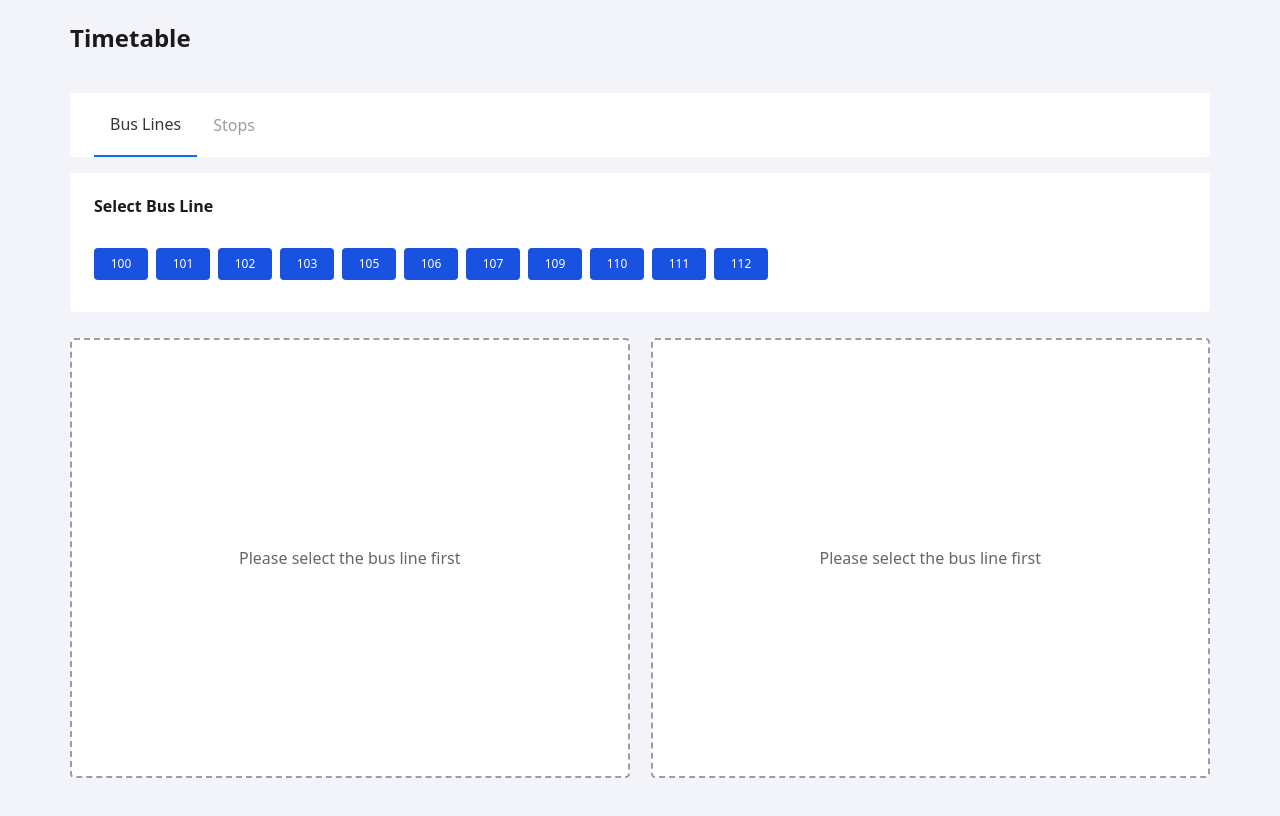
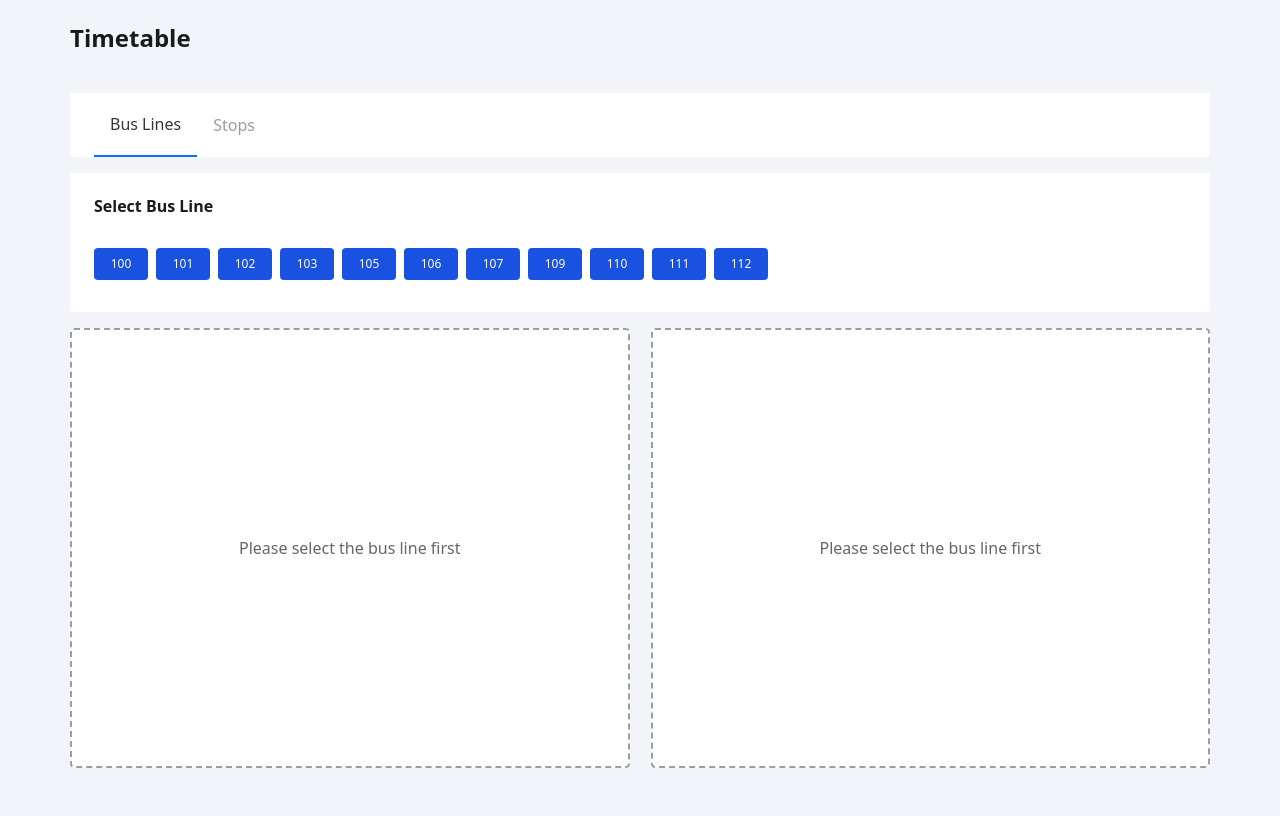
Before and after one commit to MPolonis/bus-stops, a Vue app: page / in a window 1280 px wide. Shown: the top 816 px of the page. Built offline with nearby package versions, Linux system fonts and the light colour scheme; data requests are answered from the project's data file.

Commit message:
fix: correct styles for lists

```diff
--- a/src/components/StopsAndTimeSection.vue
+++ b/src/components/StopsAndTimeSection.vue
@@ -23,8 +23,7 @@ import TimeList from './TimeList.vue';
   display: flex;
   flex: 1 0 0;
   flex-direction: column;
-  margin-top: 10px;
-  border-radius: 8px;
+  border-radius: 4px;
 
   &:not(:last-child) {
     margin-right: 21px;
--- a/src/components/TimeList.vue
+++ b/src/components/TimeList.vue
@@ -10,7 +10,7 @@ const stopTimes = computed(() => store.getters.getStopTimesData(route.params.sto
 
 </script>
 <template>
-  <div class="container-schedule px-0">
+  <div class="container-schedule  px-0">
     <div v-if="!route.params.line" class="d-flex align-items-center justify-content-center empty-list">
       Please select the bus line first
     </div>
```
